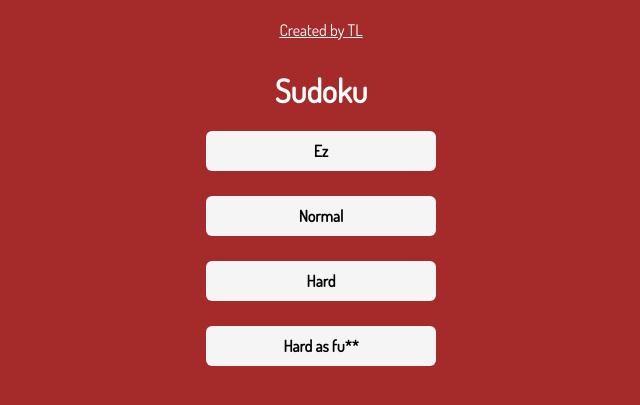
After one commit to k391-X/Game-sudoku, a PHP site: page /index.html in a window 1280 px wide. The commit adds this page. Shown: the top 405 px of the page, without its empty margins (319-959 px from the left). Run offline with PHP 8.4, Linux system fonts and the light colour scheme; some libraries are stand-ins or nearby versions.

Commit message:
color background

```diff
--- /dev/null
+++ b/index.html
@@ -0,0 +1,136 @@
+<!DOCTYPE html>
+
+
+<html>
+
+<!--
+			Cặp thẻ html này để viết mã html bên trong.
+			Các loại ngôn ngữ khác trong cặp thẻ này phần lớn sẽ bị lỗi cú pháp
+-->
+
+<head>
+<!--
+			Phần tử <head> là một khung chứa siêu dữ liệu - metadata (dữ liệu về dữ liệu).
+			HTML metadata là dữ liệu về tài liệu HTML Metadata không được hiển thị.
+			Metadata thường xác định title, styles, links, scripts, của tài liệu và thông tin meta khác.
+			Các thẻ sau mô tả metadata: <title>, <style>, <meta>, <script>, và <base>.
+-->
+
+
+    <meta charset="UTF-8">
+	<!--
+			Để nội dung trang HTML hiển thị đúng quy cách,
+			trình duyệt web cần phải biết sử dụng bộ mã hóa ký tự nào.
+			Để có thể xác định bộ việc trình duyệt hiển thị trang HTML
+			bằng bộ ký tự nào, bạn sẽ cần xác định qua thẻ meta charset.
+
+
+			Định nghĩa chính xác hơn, UTF- 8 là một bộ mã hóa các ngôn ngữ
+			về một chuẩn chung. Và UTF-8 được hiểu là một kiểu mã hóa ký tự
+			của Unicode. Trong đó, Unicode là bảng mã chứa gần như toàn bộ
+			các kí tự của hầu hết các ngôn ngữ trên toàn cầu.
+
+			UTF-8 được thiết kế để tương thích ngược với chuẩn mã hóa ASCII*.
+			Đồng thời, tránh những nhược điểm của UTF-16 và UTF-32.
+			Hiện tại, UTF-8 đã trở thành kiểu mã hóa phổ biến nhất.
+			Bằng chứng là hơn một nửa số trang web hiện tại sử dụng kiểu mã hóa UTF-8.
+	-->
+
+
+    <meta name="viewport" content="width=device-width, initial-scale=1">
+	<!--
+			Khi bắt đầu một dự án thiết kế website, thiết kế website responsive là
+			một trong những điều cần xem xét đầu tiên. Và Meta Viewport
+			là thứ quan trọng, biến một website thông thường thành một website responsive.
+
+			Meta Viewport là một thẻ được đặt ở phần <head> của HTML, cho trình duyệt biết website sẽ được hiển thị thế nào.
+
+			Viewport là khu vực hiển thị nội dung mà người dùng nhìn
+			thấy trên website (có thể hiểu là khung nhìn). Viewport sẽ thay
+			đổi theo thiết bị, viewport trên điện thoại di động sẽ nhỏ hơn so
+			với trên màn hình máy tính.
+
+			Viewport không chính xác sẽ khiến người dùng phải cuộn ngang trong
+			khi duyệt web (nội dung tràn màn hình) thay vì website sẽ hiện thị
+			hoàn hảo trên màn hình thiết bị của họ. Thông qua thẻ <meta>,
+			các nhà thiết kế website có thể kiểm soát chế độ xem (kiểm soát
+			kích thước và tỷ lệ của trang web).
+
+			width. Đặt chiều rộng cho khung nhìn (viewport) nó có thể là một giá trị tuyệt đối (pixel, cm, pt,…) hoặc một giá trị tương đối (hay đáp ứng) như “device-width” (chiều rộng thiết bị).
+
+			initial-scale. Đặt giá trị phóng đại khung nhìn đầu tiên của người dùng, thường là “1”. Bạn cũng có thể thay đổi thành một giá trị khác (không khuyến khích thay đổi).
+	-->
+    <title>Sudokuuu</title>
+	<!--
+			Đặt tiêu đề cho trang web. Tiêu đề hiển thị ở các tab web.
+	-->
+
+    <script src="https://unpkg.com/vue@2.0.3/dist/vue.js"></script>
+	<!--
+			Link lấy CDN VueJS.CDN là viết tắt của Content Delivery Network - mạng phân phối nội dung hiểu nôm na là các file dữ liệu sẽ được đưa lên các server trên toàn cầu và khi bạn yêu cầu file này, hệ thống mạng sẽ tính toán để chọn ra server cung cấp file gần bạn nhất, giúp cho việc tải file cực nhanh. Framework Vue.js hiện có trên rất nhiều các dịch vụ CDN khác nhau
+	-->
+
+    <link href="style.css" rel="stylesheet" />
+    <!--
+			chèn link Css để chỉnh sửa ngoại hình trang
+	-->
+
+	<link href="https://fonts.googleapis.com/css?family=Dosis&display=swap" rel="stylesheet" />
+    <!--
+			Lấy font chữ từ kho chung trên mạng
+	-->
+
+
+	<link rel="image_src" href="thumb.jpg" />
+	<!--
+			Chèn ảnh vào project
+	-->
+
+</head>
+
+<body>
+<!--
+		Cặp thẻ body : cặp thẻ dùng để đóng gói tất cả các nội dung sẽ hiển thị trên trang
+-->
+    <header>
+	<!--
+			Cặp thẻ header
+	-->
+        <a href="https://www.facebook.com/thangg.tl" target="_blank">Created by TL</a>
+        <h1>Sudoku</h1>
+    </header>
+    <div id="app-sudoku">
+        <button v-if="isNewGame" class="button mt-20" v-on:click="initializeGame('3')"><span>Ez</span></button>
+
+        <button v-if="isNewGame" class="button mt-20" v-on:click="initializeGame('4')"><span>Normal</span></button>
+
+        <button v-if="isNewGame" class="button mt-20" v-on:click="initializeGame('5')"><span>Hard</span></button>
+
+        <button v-if="isNewGame" class="button mt-20" v-on:click="initializeGame('6')"><span>Hard as
+                fu**</span></button>
+
+        <button class="button mt-20" v-on:click="restart()" v-if=" isGameStarted">
+            <span>New Game</span>
+        </button>
+
+        <button class="button" v-on:click="evaluateGame()" v-if="isGameStarted"><span>Verify</span></button>
+
+        <div v-if="showAnswer" class="answer">
+            <img v-bind:src="answerImage" class="answer-image" />
+        </div>
+
+        <div class="grid-sudoku" v-if="isGameStarted && !showAnswer">
+            <div v-for="(row, indexRow) in sudokuMatrix" class="grid-row">
+                <div v-for="(cell, indexCell) in row" class="grid-cell">
+                    <input pattern="\d*" type="text" v-bind:key="cell.num" v-model="cell.num"
+                        @change="formatCell(indexRow, indexCell)" @keypress="onlyNumber" class="grid-cell-editor"
+                        :class="{'blue': cell.readOnly}" :readonly="cell.readOnly" />
+                </div>
+            </div>
+        </div>
+    </div>
+    <script src="app.js"></script>
+    <script src="sudoku.js"></script>
+</body>
+
+</html>
--- a/index.php
+++ b/index.php
@@ -1,2 +1,2 @@
 <?php
-include('index.html');
+// include('index.html');
--- a/style.css
+++ b/style.css
@@ -12,7 +12,7 @@ button:focus {
 
 body {
     display: grid;
-    background-color: #ff5252;
+    background-color:brown;
     font-family: 'Dosis', sans-serif;
 }
 
```
